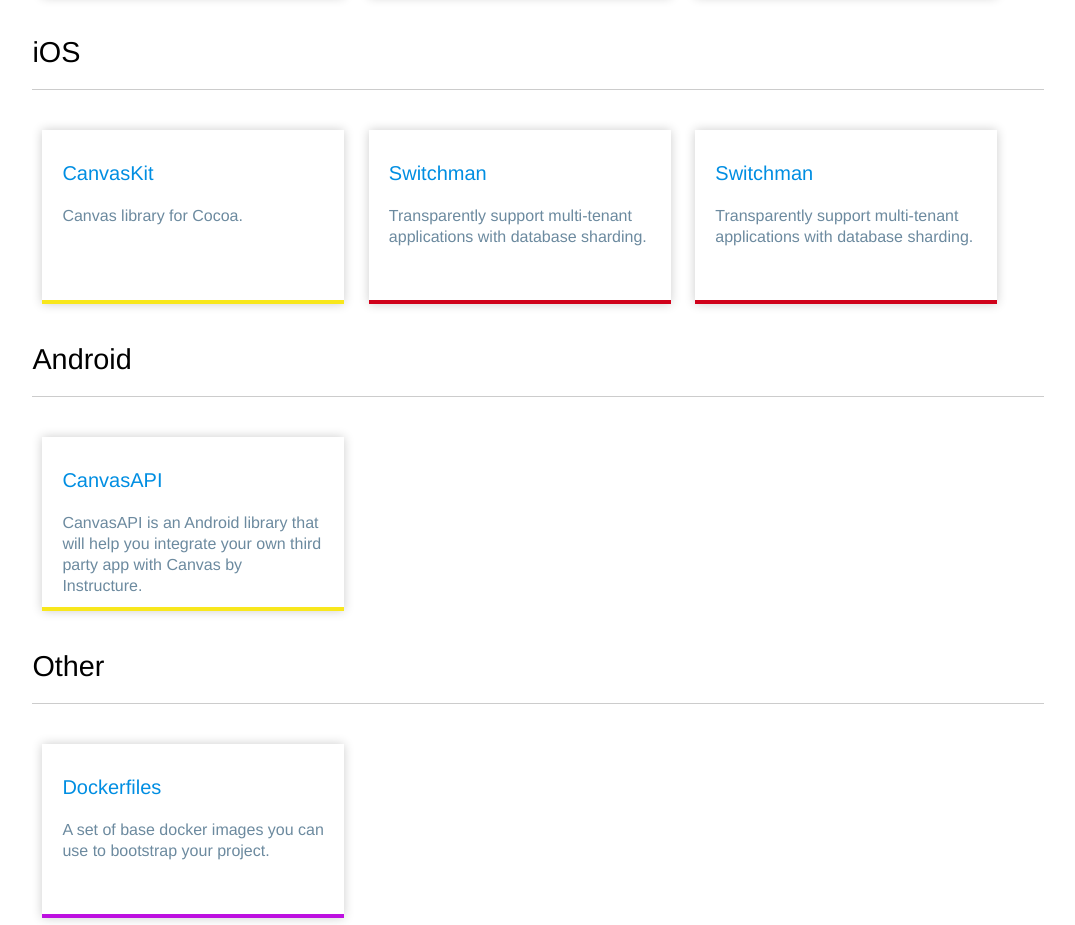
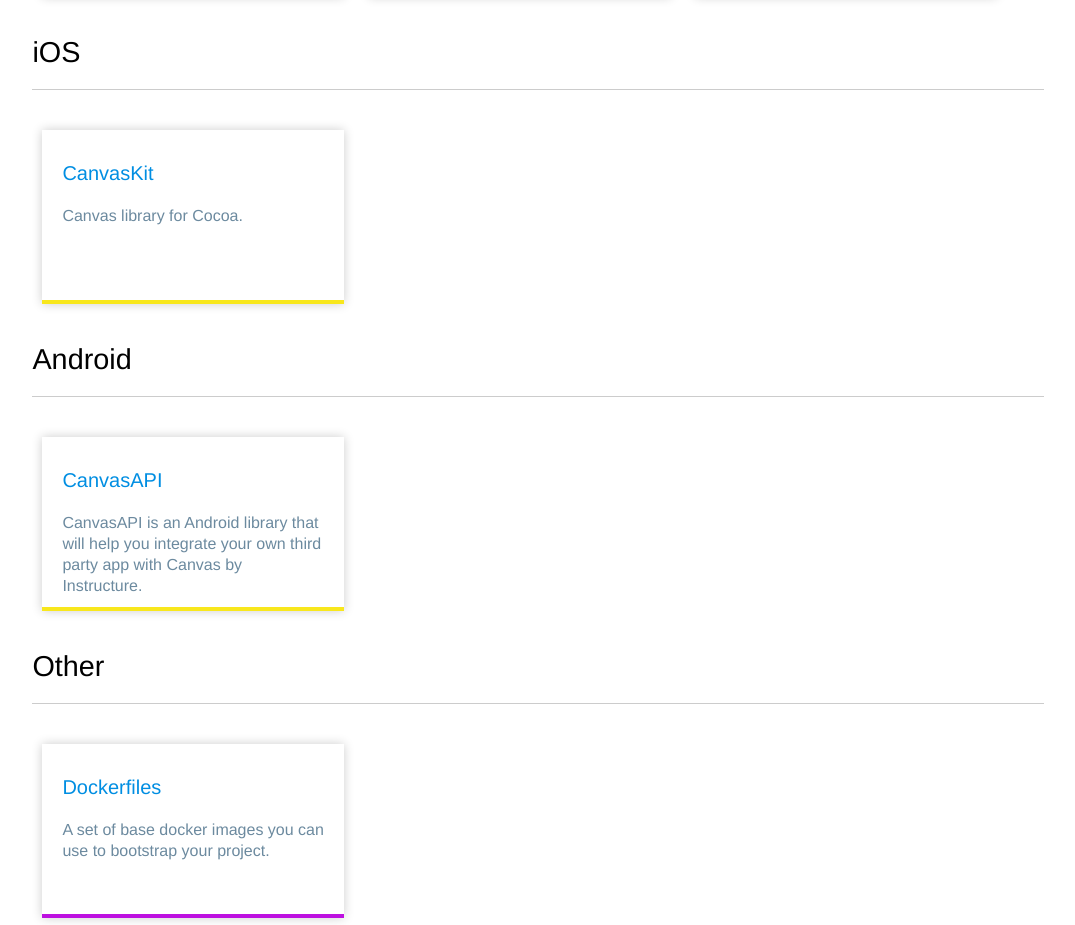
Before and after one commit to instructure/code.instructure.com, a plain HTML site: page index.html in a window 1280 px wide. Shown: the part 787-1712 px from the top of the page, without its empty margins (102-1177 px from the left). Drawn offline with Linux system fonts and the light colour scheme.

Commit message:
Drop duplicate Switchman projects

```diff
--- a/index.html
+++ b/index.html
@@ -166,16 +166,6 @@
     <p>Canvas library for Cocoa.</p>
   </a>
 
-  <a href="https://github.com/instructure/switchman" class="project" id="switchman">
-    <h3>Switchman</h3>
-    <p>Transparently support multi-tenant applications with database sharding.</p>
-  </a>
-
-  <a href="https://github.com/instructure/switchman" class="project" id="switchman">
-    <h3>Switchman</h3>
-    <p>Transparently support multi-tenant applications with database sharding.</p>
-  </a>
-
   <h2>Android</h2>
 
   <a href="https://github.com/instructure/CanvasAPI" class="project" id="canvas_api">
```
